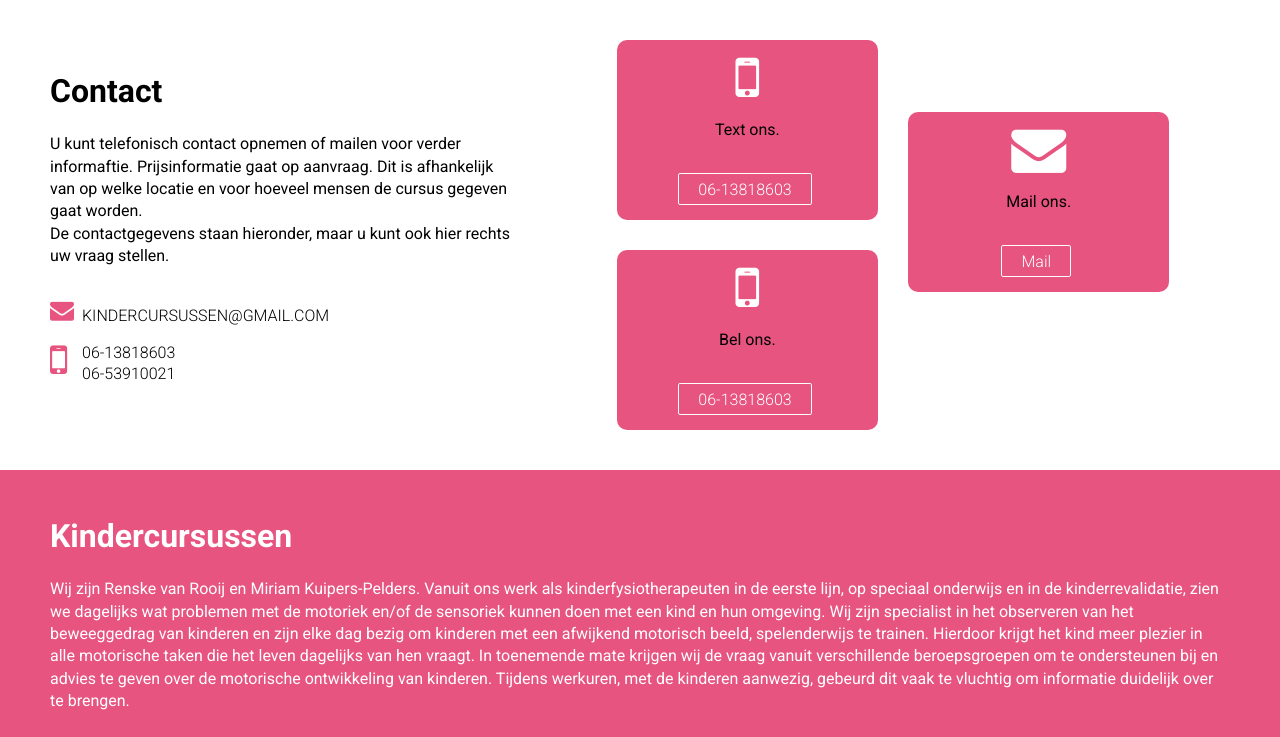
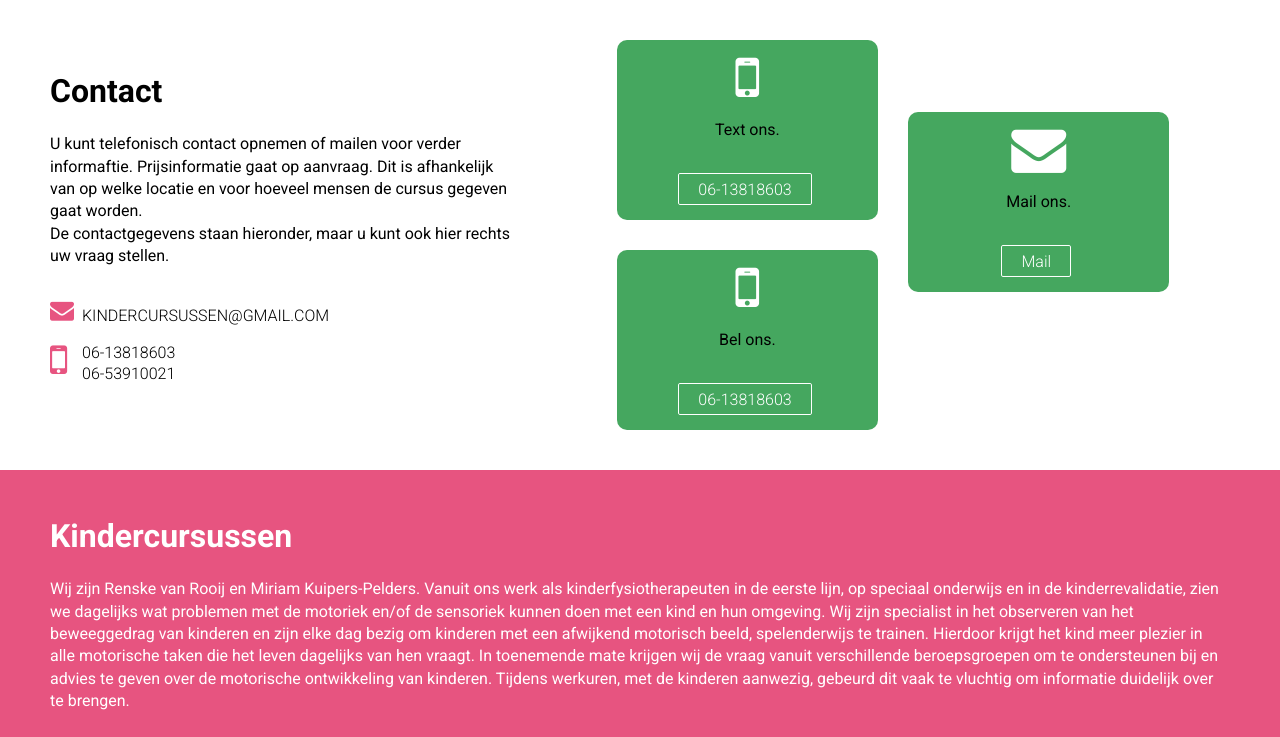
Before and after one commit to kindercursussen/kindercursussen.github.io, a PHP site: page /contact.html in a window 1280 px wide. Shown: the part 159-896 px from the top of the page. Run offline with PHP 8.4, Linux system fonts and the light colour scheme.

Commit message:
Styling contact pagina aangepast, groen toegevoegd

```diff
--- a/style/contact_style.css
+++ b/style/contact_style.css
@@ -134,7 +134,7 @@
   text-align: center;
   margin: 15px;
   padding: 10px;
-  background-color: rgb(231,84,128);
+  background-color: rgb(69, 167, 95);
   border-radius: 10px;
 }
 .box2 {
@@ -158,7 +158,7 @@ a.button {
   transition: all 0.2s;
 }
 a.button:hover{
-  color:rgb(231,84,128);
+  color:rgb(69, 167, 95);
   background-color:#FFFFFF;
   cursor: pointer;
 }
```
